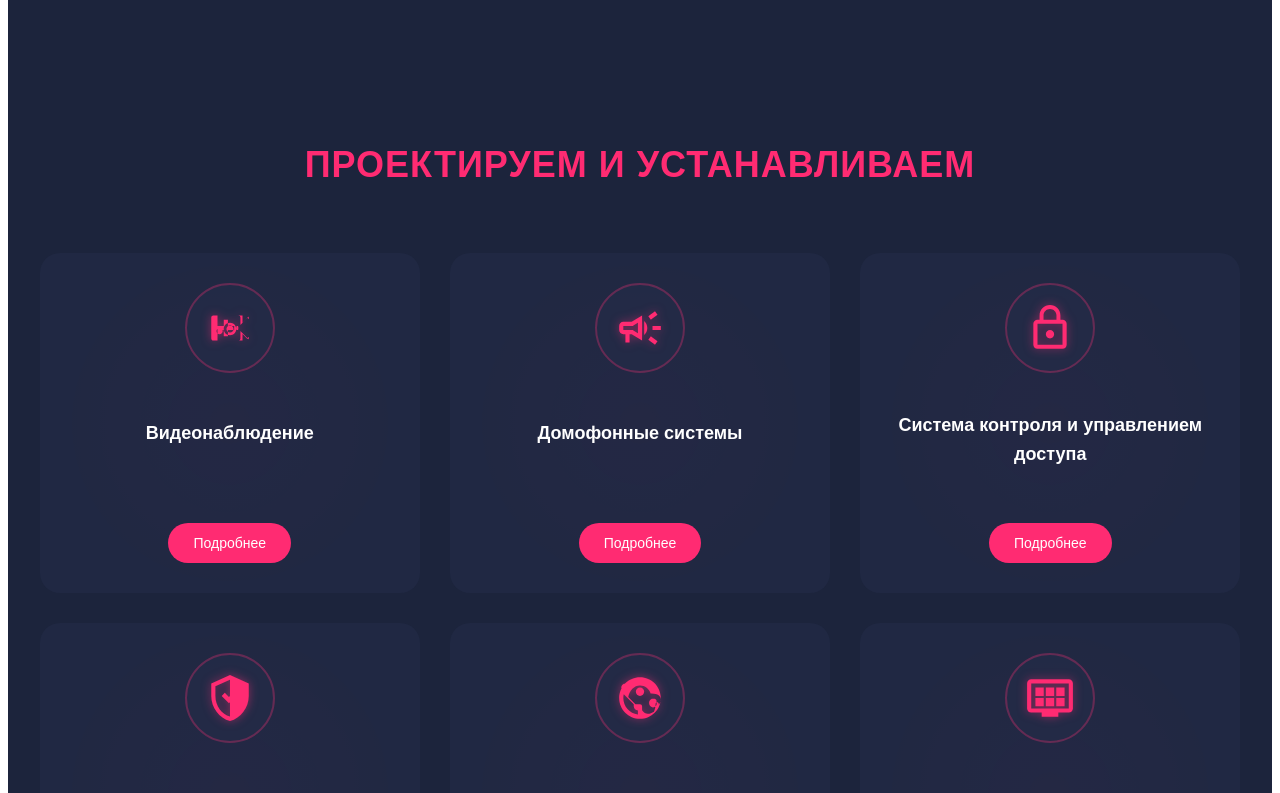
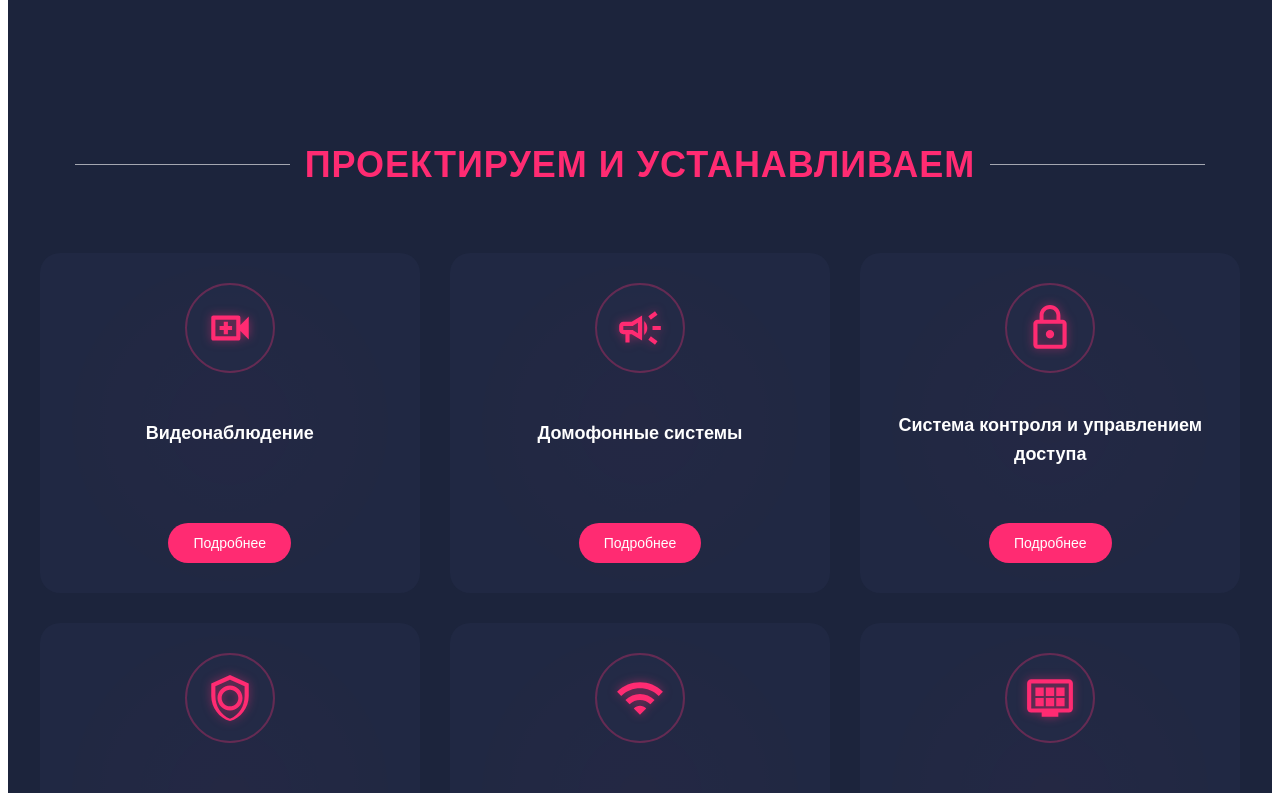
Before and after one commit to SindaskinNikita/Website, an Angular app: page /main-view in a window 1280 px wide. Shown: the part 1840-2633 px from the top of the page. Built offline with nearby package versions, Linux system fonts and the light colour scheme.

Commit message:
Добавление новых стилей для заголовков и разделителей в компоненте "Главное представление": улучшение визуального восприятия и выравнивание элементов.

```diff
--- a/src/main-view/main-view.component.css
+++ b/src/main-view/main-view.component.css
@@ -1925,6 +1925,20 @@ h1, h2, h3, h4, h5, h6, p, span, div, button, input, textarea, a {
     text-transform: uppercase;
     font-family: 'Arial', sans-serif;
     letter-spacing: 1px;
+    position: relative;
+    display: flex;
+    align-items: center;
+    justify-content: center;
+    padding: 0 20px;
+}
+
+.services-header::before,
+.services-header::after {
+    content: '';
+    height: 0.2px;
+    background-color: rgba(255, 255, 255, 0.6);
+    flex: 1;
+    margin: 0 15px;
 }
 
 .services-grid {
--- a/src/main-view/main-view.component.html
+++ b/src/main-view/main-view.component.html
@@ -133,7 +133,7 @@
                 <div class="service-card">
                     <div class="service-icon-circle">
                         <svg viewBox="0 0 24 24" xmlns="http://www.w3.org/2000/svg">
-                            <path d="M17,10.5V7c0-0.55-0.45-1-1-1H4C3.45,6,3,6.45,3,7v10c0,0.55,0.45,1,1,1h12c0.55,0,1-0.45,1-1v-3.5l4,4v-11L17,10.5z M14,13h-3v3H9v-3H6v-2h3V8h2v3h3V13z M16,11.5v1c0,0.28-0.22,0.5-0.5,0.5S15,12.78,15,12.5v-1c0-0.28,0.22-0.5,0.5-0.5S16,11.22,16,11.5z M6,6h12v3.5l2.04-2.04L20.17,7L21,7.83v8.34L20.12,17L18,14.88V18H6V6z M8.5,13.5c0,0.83-0.67,1.5-1.5,1.5S5.5,14.33,5.5,13.5S6.17,12,7,12S8.5,12.67,8.5,13.5z M12,9.5c-1.66,0-3,1.34-3,3s1.34,3,3,3s3-1.34,3-3S13.66,9.5,12,9.5z M12,14.2c-0.94,0-1.7-0.76-1.7-1.7s0.76-1.7,1.7-1.7s1.7,0.76,1.7,1.7S12.94,14.2,12,14.2z"/>
+                            <path d="M17 10.5V7c0-.55-.45-1-1-1H4c-.55 0-1 .45-1 1v10c0 .55.45 1 1 1h12c.55 0 1-.45 1-1v-3.5l4 4v-11l-4 4zM15 16H5V8h10v8zm-6-1h2v-2h2v-2h-2V9H9v2H7v2h2z"/>
                         </svg>
                     </div>
                     <h3 class="service-title">Видеонаблюдение</h3>
@@ -166,7 +166,7 @@
                 <div class="service-card">
                     <div class="service-icon-circle">
                         <svg viewBox="0 0 24 24" xmlns="http://www.w3.org/2000/svg">
-                            <path d="M12,1L3,5v6c0,5.55,3.84,10.74,9,12c5.16-1.26,9-6.45,9-12V5L12,1z M12,20.86c-3.93-1.04-7-5.1-7-9.86V6.4l7-3.11v17.57z M16.5,6.5l-5,5l-2-2L8,11l3.5,3.5l6.5-6.5L16.5,6.5z"/>
+                            <path d="M12 1L3 5v6c0 5.55 3.84 10.74 9 12 5.16-1.26 9-6.45 9-12V5l-9-4zm0 2.18l7 3.12v4.7c0 4.83-2.61 9.18-7 10.93-4.39-1.75-7-6.1-7-10.93v-4.7l7-3.12zM12 6c-3.31 0-6 2.69-6 6s2.69 6 6 6 6-2.69 6-6-2.69-6-6-6zm0 10c-2.21 0-4-1.79-4-4s1.79-4 4-4 4 1.79 4 4-1.79 4-4 4z"/>
                         </svg>
                     </div>
                     <h3 class="service-title">Охранная система</h3>
@@ -177,7 +177,7 @@
                 <div class="service-card">
                     <div class="service-icon-circle">
                         <svg viewBox="0 0 24 24" xmlns="http://www.w3.org/2000/svg">
-                            <path d="M12,2C6.48,2,2,6.48,2,12s4.48,10,10,10s10-4.48,10-10S17.52,2,12,2z M4,12c0-0.61,0.08-1.21,0.21-1.78L8.99,15v1 c0,1.1,0.9,2,2,2v1.93C7.06,19.43,4,16.07,4,12z M13,17.93V16c0-0.55-0.45-1-1-1H9.82L6.36,11.54C6.93,8.34,9.24,6,12,6 c2.42,0,4.44,1.63,5.08,3.86c0.13-0.01,0.26-0.02,0.4-0.02C20.64,9.83,22,11.19,22,12.83c0,0.89-0.36,1.7-0.95,2.29 C21.02,14.97,21,14.86,21,14.75c0-0.41-0.34-0.75-0.75-0.75c-0.41,0-0.75,0.34-0.75,0.75c0,1.38-0.31,2.68-0.84,3.87 C16.71,19.84,14.5,20.23,13,17.93z M20,14.75c0,0.97-0.79,1.75-1.75,1.75c-0.48,0-0.92-0.2-1.24-0.51c-0.21-0.21-0.39-0.46-0.49-0.75 c-0.1-0.29-0.16-0.6-0.16-0.93c0-0.21,0.04-0.4,0.09-0.59c0.06-0.19,0.14-0.37,0.24-0.53c0.23-0.36,0.58-0.64,0.98-0.78 c0.2-0.07,0.42-0.11,0.65-0.11c0.24,0,0.47,0.04,0.69,0.11c0.36,0.13,0.69,0.37,0.92,0.69 C19.88,13.37,20,14.04,20,14.75z M14,9c0-1.1-0.9-2-2-2s-2,0.9-2,2s0.9,2,2,2S14,10.1,14,9z M7,7c0-1.1-0.9-2-2-2S3,5.9,3,7s0.9,2,2,2 S7,8.1,7,7z"/>
+                            <path d="M1 9l2 2c4.97-4.97 13.03-4.97 18 0l2-2C16.93 2.93 7.08 2.93 1 9zm8 8l3 3 3-3c-1.65-1.66-4.34-1.66-6 0zm-4-4l2 2c2.76-2.76 7.24-2.76 10 0l2-2C15.14 9.14 8.87 9.14 5 13z"/>
                         </svg>
                     </div>
                     <h3 class="service-title">Сети связи</h3>
@@ -240,7 +240,7 @@
                         <div class="work-step">
                             <div class="step-icon">
                                 <svg viewBox="0 0 24 24" xmlns="http://www.w3.org/2000/svg">
-                                    <path d="M15.5,9.5m-1.5,0a1.5,1.5 0,1 1,3 0a1.5,1.5 0,1 1,-3 0 M8.5,9.5m-1.5,0a1.5,1.5 0,1 1,3 0a1.5,1.5 0,1 1,-3 0 M12,14c-2.33,0-4.31,1.46-5.11,3.5h10.22c-0.8-2.04-2.78-3.5-5.11-3.5 M11.99,2C6.47,2,2,6.48,2,12s4.47,10,9.99,10C17.52,22,22,17.52,22,12S17.52,2,11.99,2z M12,20c-4.42,0-8-3.58-8-8s3.58-8,8-8 s8,3.58,8,8S16.42,20,12,20z"/>
+                                    <path d="M22.7 19l-9.1-9.1c.9-2.3.4-5-1.5-6.9-2-2-5-2.4-7.4-1.3L9 6 6 9 1.6 4.7C.4 7.1.9 10.1 2.9 12.1c1.9 1.9 4.6 2.4 6.9 1.5l9.1 9.1c.4.4 1 .4 1.4 0l2.3-2.3c.5-.4.5-1.1.1-1.4z"/>
                                 </svg>
                             </div>
                             <div class="step-content">
```
